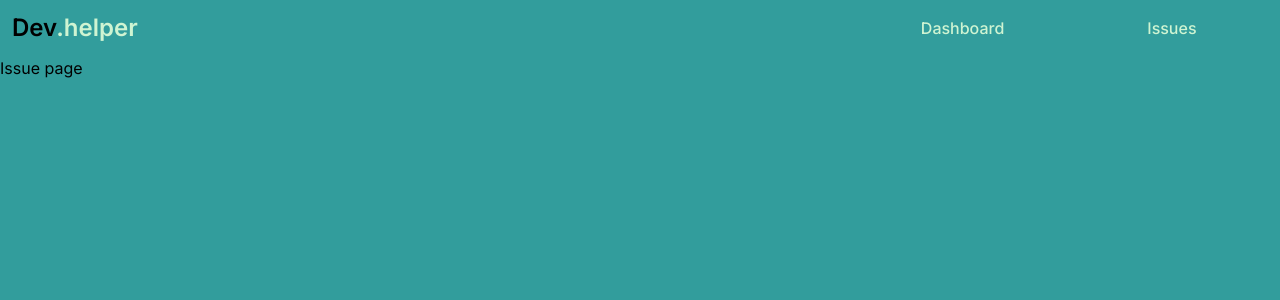
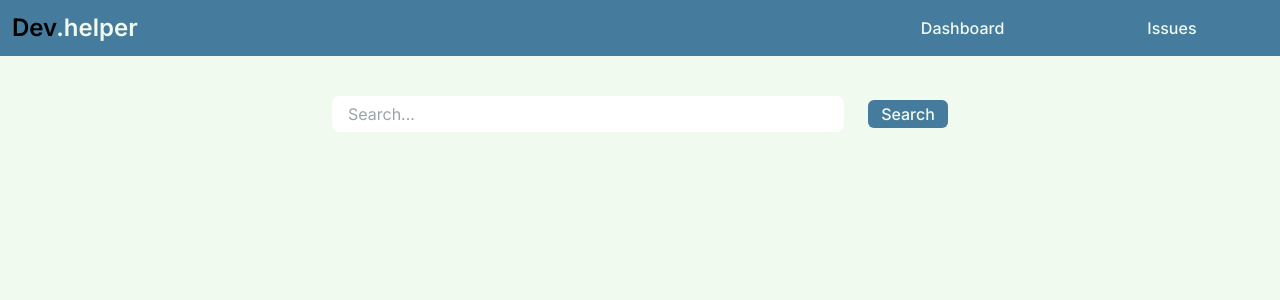
Before and after one commit to Hello-Utkarsh/Dev.Helper, a Next.js app: page /issue in a window 1280 px wide. Shown: the top 300 px of the page. Built offline with nearby package versions, Linux system fonts and the light colour scheme.

Commit message:
added a search bar and a form page

```diff
--- a/app/Navbar.tsx
+++ b/app/Navbar.tsx
@@ -15,14 +15,14 @@ const Navbar = () => {
     ]
 
     return (
-        <div className='bg-[#329D9C]'>
+        <div className='bg-[#457b9d]'>
             <nav className='flex justify-between p-3'>
-                <Link href={"/"} className='text-2xl font-semibold'>Dev<span className='text-[#CFF4D2]'>.helper</span></Link>
+                <Link href={"/"} className='text-2xl font-semibold'>Dev<span className='text-[#f1faee]'>.helper</span></Link>
                 <div className='w-2/6 flex items-center'>
                     <ul className='flex w-full justify-around'>
                         {links.map((link) => {
                             return (
-                                <Link href={link.href} key={link.label} className={`${current_path==link.href?"text-[#8ccdb1]":"text-[#CFF4D2]"} text-[#CFF4D2] hover:text-[#8ccdb1] font-medium`}>{link.label}</Link>
+                                <Link href={link.href} key={link.label} className={`${current_path==link.href?"text-[#a8dadc]":"text-[#f1faee]"} text-[#f1faee] hover:text-[#a8dadc] font-medium`}>{link.label}</Link>
                             )
                         })}
                     </ul>
--- /dev/null
+++ b/app/issue/new/page.tsx
@@ -0,0 +1,11 @@
+import React from 'react'
+
+const NewIssue = () => {
+  return (
+    <div>
+
+    </div>
+  )
+}
+
+export default NewIssue
--- a/app/issue/page.tsx
+++ b/app/issue/page.tsx
@@ -2,8 +2,11 @@ import React from 'react'
 
 const IssuePage = () => {
   return (
-    <div>
-        Issue page
+    <div className='flex justify-center'>
+      <div className='flex w-2/4 justify-around items-center mt-10'>
+        <input type="text" placeholder='Search...' name="" id="" className='w-4/5 h-9 p-4 rounded-lg' />
+        <button className='my-auto bg-[#457b9d] text-[#f1faee] w-20 rounded-md h-7 font-medium'>Search</button>
+      </div>
     </div>
   )
 }
--- a/app/layout.tsx
+++ b/app/layout.tsx
@@ -17,7 +17,7 @@ export default function RootLayout({
 }) {
   return (
     <html lang="en">
-      <body className={`${inter.className} bg-[#329D9C]`}>
+      <body className={`${inter.className} bg-[#f1faee]`}>
         <Navbar />
         <main>
           {children}
--- a/app/page.tsx
+++ b/app/page.tsx
@@ -4,9 +4,3 @@ export default function Home() {
     </div>
   )
 }
-
-// 205072
-// 329D9C
-// 56C596
-// 7BE495
-// CFF4D2
```
